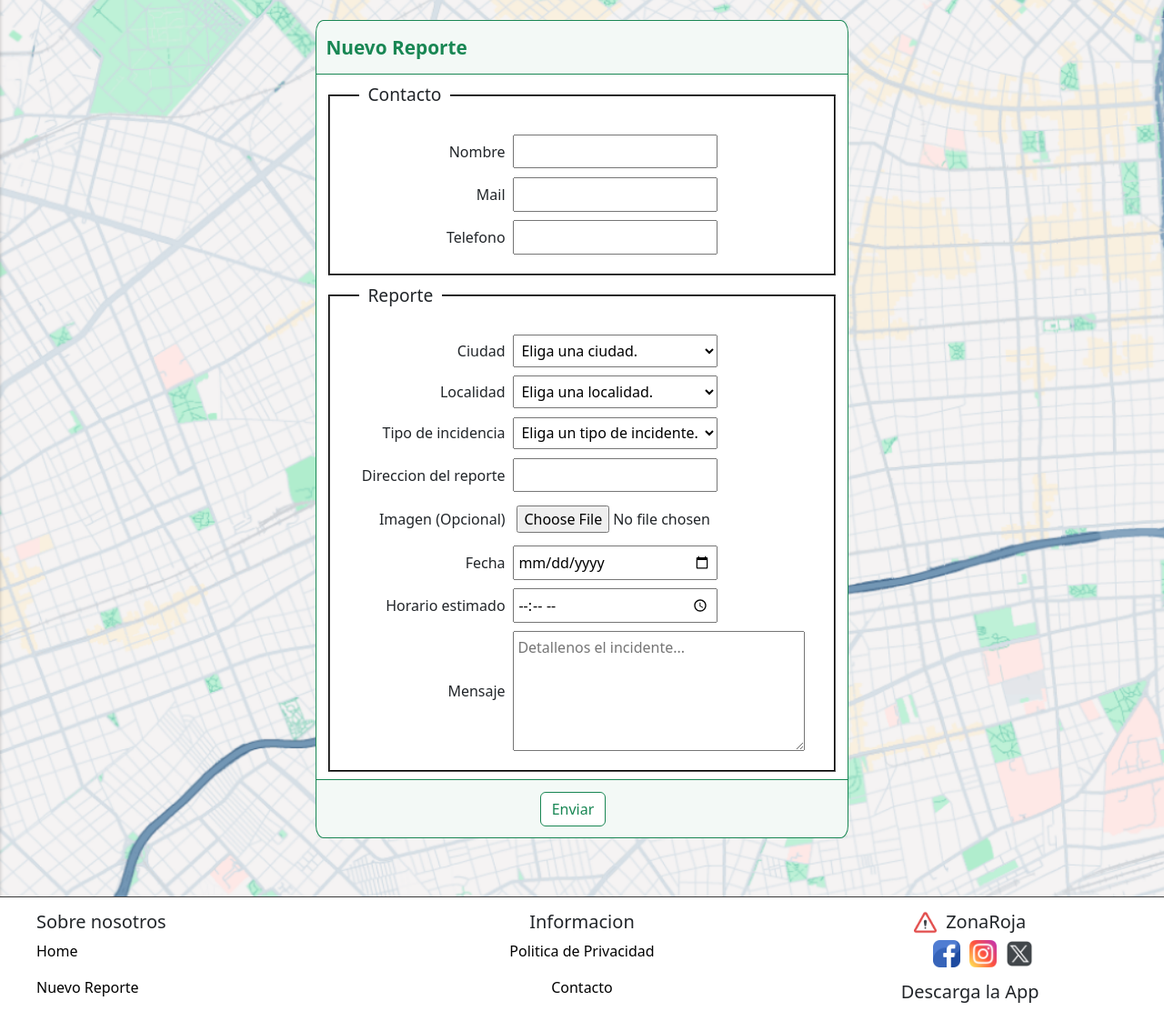
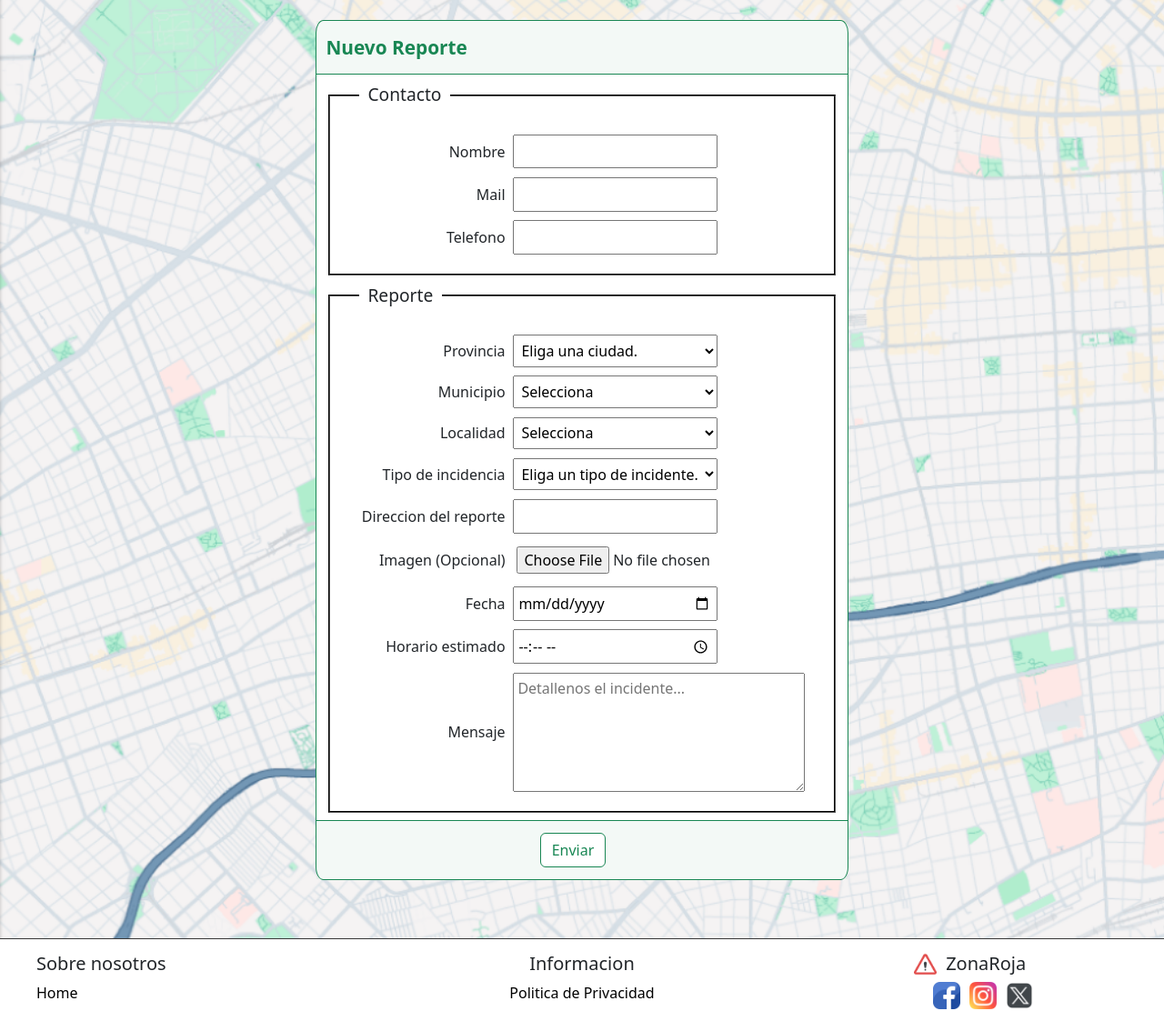
Before and after one commit to leticia-ramirez/nullptr, a Flask app: page /reporte in a window 1280 px wide. Shown: the part 58-1170 px from the top of the page at 91% size. Run offline with Flask 3, Linux system fonts and the light colour scheme; some libraries are stand-ins or nearby versions.

Commit message:
actualizo los templates

```diff
--- a/front/templates/reporte.html
+++ b/front/templates/reporte.html
@@ -11,14 +11,24 @@
     <div class="seccion_reporte"><label for="telefono">Telefono</label><input type="tel" name="telefono" pattern="11[0-9]{8}" id="telefono" required></div>
     </fieldset>
     <fieldset><legend>Reporte</legend>
-    <div class="seccion_reporte"><label for="ciudad">Ciudad</label><select name="ciudad" id="ciudad" required>
+    <div class="seccion_reporte">
+        <label for="provincia">Provincia</label>
+        <select name="provincia" id="provincia" required>
             <option value="">Eliga una ciudad. </option>
-            <option value="CABA">CABA</option>
-        </select></div>
-    <div class="seccion_reporte"><label for="localidad">Localidad</label><select name="localidad" id="localidad" required>
-            <option value="">Eliga una localidad. </option>
-            <option value="San Telmo">San Telmo</option>
-        </select></div>
+        </select>
+    </div>
+    <div class="seccion_reporte">
+        <label for="municipio">Municipio</label>
+        <select name="municipio" id="municipio">
+            <option value="">Selecciona</option>
+        </select>
+    </div>
+    <div class="seccion_reporte">
+        <label for="localidad">Localidad</label>
+        <select name="localidad" id="localidad" required>
+            <option value="" >Selecciona</option>
+        </select>
+    </div>
     <!-- Las ciudades y localidades disponibles hay que hardcorearlas o
  pasarlas como parametro usando flask, por ahora lo deje vacio. -->
     <div class="seccion_reporte"><label for="incidencia">Tipo de incidencia</label><select name="incidencia" id="incidencia" required>
```
Also changed, not shown: front/templates/home.html (+8 -11 lines).
